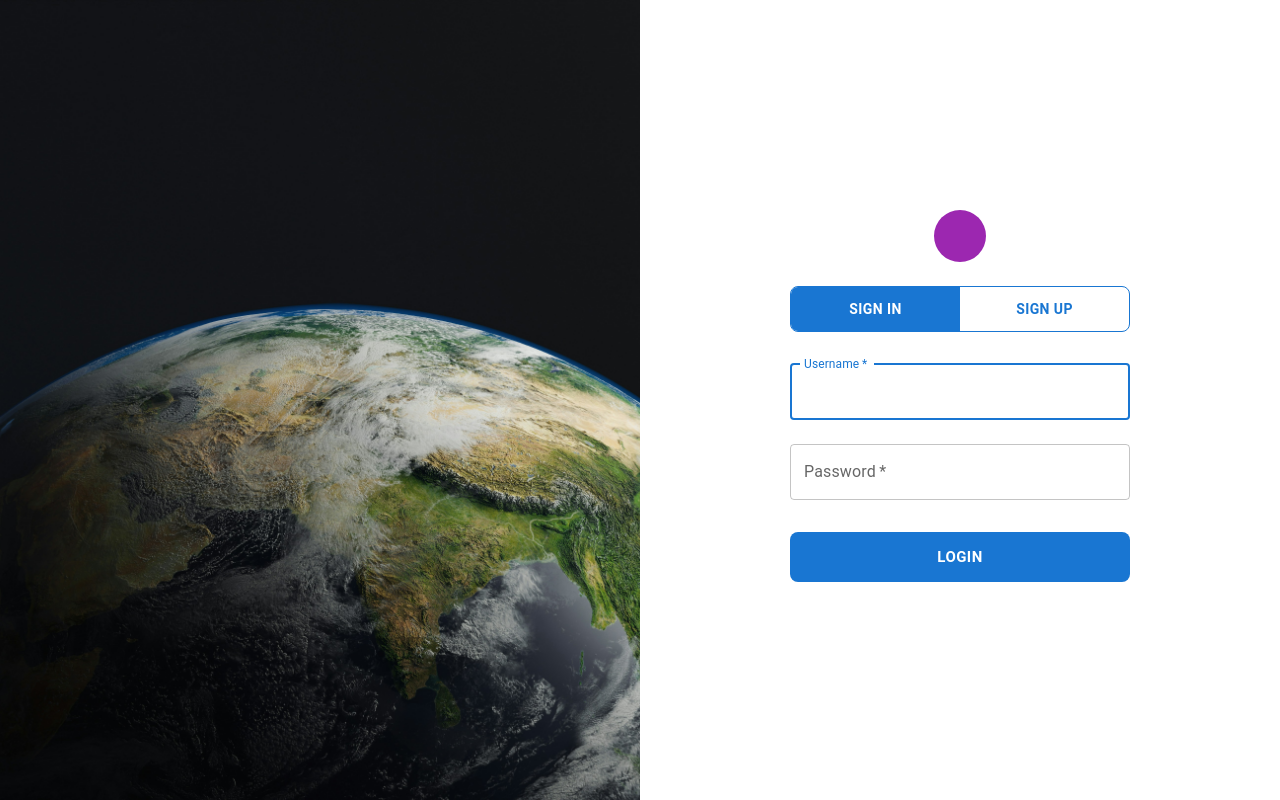
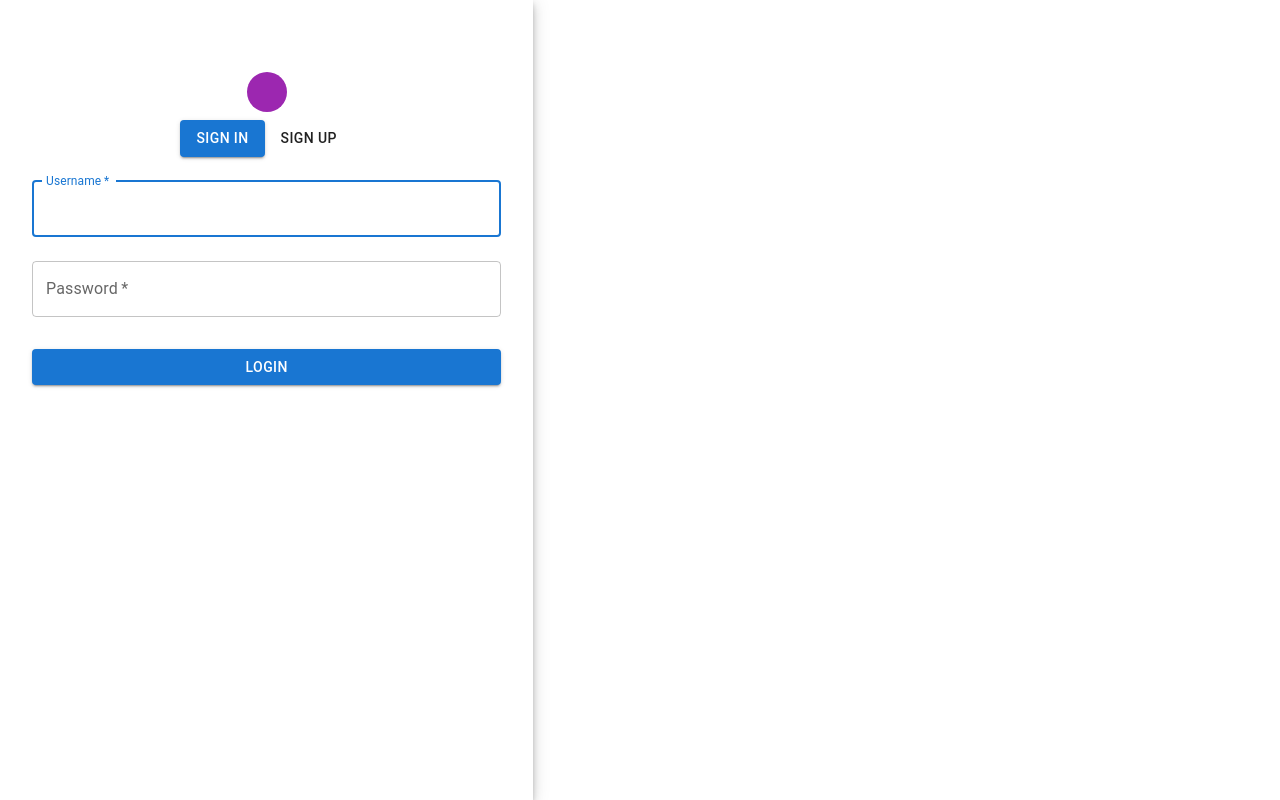
Before and after one commit to ShivamPundir2859/Stream-Meet, a React (Vite) app in the folder Front-end/vite-project/: page /auth in a window 1280 px wide. Built offline with nearby package versions, Linux system fonts and the light colour scheme; some icons are missing.

Commit message:
login and singup working correctly

```diff
--- a/Front-end/vite-project/src/App.jsx
+++ b/Front-end/vite-project/src/App.jsx
@@ -7,16 +7,18 @@ import { AuthProvider } from './contexts/AuthContext';
 function App() {
 
   return (
-    <AuthProvider>
-      <div className='App'>
-        <Router>
+
+    <div className='App'>
+      <Router>
+        <AuthProvider>
           <Routes>
-            <Route path='' element={<LandingPage/>}/>
+            <Route path='' element={<LandingPage />} />
             <Route path='/auth' element={<Authentication />} />
           </Routes>
-        </Router>
-      </div>
-    </AuthProvider>
+        </AuthProvider>
+      </Router>
+    </div>
+
   )
 }
 
--- a/Front-end/vite-project/src/pages/authentication.jsx
+++ b/Front-end/vite-project/src/pages/authentication.jsx
@@ -3,237 +3,173 @@ import Avatar from '@mui/material/Avatar';
 import Button from '@mui/material/Button';
 import CssBaseline from '@mui/material/CssBaseline';
 import TextField from '@mui/material/TextField';
+import FormControlLabel from '@mui/material/FormControlLabel';
+import Checkbox from '@mui/material/Checkbox';
+import Link from '@mui/material/Link';
 import Paper from '@mui/material/Paper';
 import Box from '@mui/material/Box';
 import Grid from '@mui/material/Grid';
 import LockOutlinedIcon from '@mui/icons-material/LockOutlined';
+import Typography from '@mui/material/Typography';
 import { createTheme, ThemeProvider } from '@mui/material/styles';
 import { AuthContext } from '../contexts/AuthContext';
 import { Snackbar } from '@mui/material';
 
+
+// TODO remove, this demo shouldn't need to reset the theme.
+
 const defaultTheme = createTheme();
 
 export default function Authentication() {
-    const [username, setUsername] = React.useState('');
-    const [password, setPassword] = React.useState('');
-    const [name, setName] = React.useState('');
-    const [error, setError] = React.useState('');
-    const [message, setMessage] = React.useState('');
+
+
+
+    const [username, setUsername] = React.useState("");
+    const [password, setPassword] = React.useState("");
+    const [name, setName] = React.useState("");
+    const [error, setError] = React.useState();
+    const [message, setMessage] = React.useState();
+
+
     const [formState, setFormState] = React.useState(0);
-    const [open, setOpen] = React.useState(false);
+
+    const [open, setOpen] = React.useState(false)
+
 
     const { handleRegister, handleLogin } = React.useContext(AuthContext);
 
-    const handleAuth = async () => {
+    let handleAuth = async () => {
         try {
-            setError('');
             if (formState === 0) {
-                await handleLogin(username, password);
-            } else {
-                const result = await handleRegister(name, username, password);
-                setName('');
-                setUsername('');
-                setPassword('');
+
+                let result = await handleLogin(username, password)
+
+            }
+            if (formState === 1) {
+                let result = await handleRegister(name, username, password);
+                console.log(result);
+                setUsername("");
                 setMessage(result);
                 setOpen(true);
-                setFormState(0);
+                setError("")
+                setFormState(0)
+                setPassword("")
             }
         } catch (err) {
-            setError(err.message || 'Something went wrong. Please try again.');
+            console.log(err);
+            let message = err?.response?.data?.message || "Something went wrong. Please try again.";
+            setError(message);
         }
-    };
+    }
 
-    const handleKeyDown = (e) => {
-        if (e.key === 'Enter') handleAuth();
-    };
 
     return (
         <ThemeProvider theme={defaultTheme}>
+            <Grid container component="main" sx={{ height: '100vh' }}>
                 <CssBaseline />
-
-            {/* Outermost wrapper — pure CSS flex, no MUI Grid breakpoint issues */}
-            <div style={{
-                display: 'flex',
-                width: '100vw',
-                height: '100vh',
-                overflow: 'hidden',
-            }}>
-
-                {/* ── Left: image panel ── */}
-                <div style={{
-                    flex: 1,
-                    position: 'relative',
-                    overflow: 'hidden',
-                    backgroundColor: '#0d1b2a',
-                }}>
-                    <img
-                        src="/loginImage.jpg"
-                        alt="background"
-                        style={{
-                            position: 'absolute',
-                            top: 0,
-                            left: 0,
-                            width: '100%',
-                            height: '100%',
-                            objectFit: 'cover',
-                            objectPosition: 'center',
+                <Grid
+                    item
+                    xs={false}
+                    sm={4}
+                    md={7}
+                    sx={{
+                        backgroundImage: 'url(https://source.unsplash.com/random?wallpapers)',
+                        backgroundRepeat: 'no-repeat',
+                        backgroundColor: (t) =>
+                            t.palette.mode === 'light' ? t.palette.grey[50] : t.palette.grey[900],
+                        backgroundSize: 'cover',
+                        backgroundPosition: 'center',
                     }}
                 />
-                </div>
-
-                {/* ── Right: form panel ── */}
-                <div style={{
-                    flex: 1,
-                    display: 'flex',
-                    alignItems: 'center',
-                    justifyContent: 'center',
-                    height: '100vh',
-                    overflowY: 'auto',
-                    backgroundColor: '#fff',
-                    boxShadow: '-4px 0 20px rgba(0,0,0,0.08)',
-                }}>
-                    <Box sx={{
-                        width: '100%',
-                        maxWidth: 420,
-                        px: 5,
-                        py: 6,
+                <Grid size={{ xs: 12, sm: 8, md: 5 }} component={Paper} elevation={6} square>
+                    <Box
+                        sx={{
+                            my: 8,
+                            mx: 4,
                             display: 'flex',
                             flexDirection: 'column',
                             alignItems: 'center',
-                    }}>
-
-                        <Avatar sx={{ m: 1, bgcolor: 'secondary.main', width: 52, height: 52 }}>
+                        }}
+                    >
+                        <Avatar sx={{ m: 1, bgcolor: 'secondary.main' }}>
                             <LockOutlinedIcon />
                         </Avatar>
 
-                        {/* Toggle */}
-                        <Box sx={{
-                            display: 'flex',
-                            mt: 2,
-                            mb: 1,
-                            borderRadius: 2,
-                            overflow: 'hidden',
-                            border: '1.5px solid #1976d2',
-                            width: '100%',
-                        }}>
-                            <Button
-                                disableElevation
-                                fullWidth
-                                onClick={() => { setFormState(0); setError(''); }}
-                                sx={{
-                                    borderRadius: 0,
-                                    py: 1.2,
-                                    fontWeight: 700,
-                                    bgcolor: formState === 0 ? '#1976d2' : 'transparent',
-                                    color: formState === 0 ? '#fff' : '#1976d2',
-                                    '&:hover': {
-                                        bgcolor: formState === 0 ? '#1565c0' : 'rgba(25,118,210,0.08)',
-                                    },
-                                }}
-                            >
+
+                        <div>
+                            <Button variant={formState === 0 ? "contained" : ""} onClick={() => { setFormState(0) }}>
                                 Sign In
                             </Button>
-                            <Button
-                                disableElevation
-                                fullWidth
-                                onClick={() => { setFormState(1); setError(''); }}
-                                sx={{
-                                    borderRadius: 0,
-                                    py: 1.2,
-                                    fontWeight: 700,
-                                    bgcolor: formState === 1 ? '#1976d2' : 'transparent',
-                                    color: formState === 1 ? '#fff' : '#1976d2',
-                                    '&:hover': {
-                                        bgcolor: formState === 1 ? '#1565c0' : 'rgba(25,118,210,0.08)',
-                                    },
-                                }}
-                            >
+                            <Button variant={formState === 1 ? "contained" : ""} onClick={() => { setFormState(1) }}>
                                 Sign Up
                             </Button>
-                        </Box>
+                        </div>
 
-                        {/* Fields */}
-                        <Box sx={{ mt: 1, width: '100%' }} onKeyDown={handleKeyDown}>
-                            {formState === 1 && (
-                                <TextField
+                        <Box component="form" noValidate sx={{ mt: 1 }}>
+                            {formState === 1 ? <TextField
                                 margin="normal"
                                 required
                                 fullWidth
+                                id="username"
                                 label="Full Name"
+                                name="username"
                                 value={name}
                                 autoFocus
                                 onChange={(e) => setName(e.target.value)}
-                                />
-                            )}
+                            /> : <></>}
 
                             <TextField
                                 margin="normal"
                                 required
                                 fullWidth
+                                id="username"
                                 label="Username"
+                                name="username"
                                 value={username}
-                                autoFocus={formState === 0}
+                                autoFocus
                                 onChange={(e) => setUsername(e.target.value)}
+
                             />
-
                             <TextField
                                 margin="normal"
                                 required
                                 fullWidth
+                                name="password"
                                 label="Password"
+                                value={password}
                                 type="password"
-                                value={password}
                                 onChange={(e) => setPassword(e.target.value)}
+
+                                id="password"
                             />
 
-                            {error && (
-                                <Box sx={{
-                                    mt: 1, px: 2, py: 1,
-                                    bgcolor: '#fff3f3',
-                                    border: '1px solid #f5c2c2',
-                                    borderRadius: 1,
-                                }}>
-                                    <p style={{ color: '#c0392b', margin: 0, fontSize: 14 }}>{error}</p>
-                                </Box>
-                            )}
+                            <p style={{ color: "red" }}>{error}</p>
 
                             <Button
                                 type="button"
                                 fullWidth
                                 variant="contained"
-                                size="large"
-                                disableElevation
-                                sx={{
-                                    mt: 3,
-                                    mb: 2,
-                                    py: 1.5,
-                                    fontWeight: 700,
-                                    fontSize: 15,
-                                    borderRadius: 2,
-                                    bgcolor: '#1976d2',
-                                    '&:hover': { bgcolor: '#1565c0' },
-                                }}
+                                sx={{ mt: 3, mb: 2 }}
                                 onClick={handleAuth}
                             >
-                                {formState === 0 ? 'Login' : 'Register'}
+                                {formState === 0 ? "Login " : "Register"}
                             </Button>
+
                         </Box>
                     </Box>
-                </div>
-            </div>
+                </Grid>
+            </Grid>
 
             <Snackbar
+
                 open={open}
                 autoHideDuration={4000}
-                onClose={() => setOpen(false)}
                 message={message}
-                anchorOrigin={{ vertical: 'bottom', horizontal: 'center' }}
             />
+
         </ThemeProvider>
     );
 }
-
-
 
 
 
@@ -247,12 +183,10 @@ export default function Authentication() {
 // import Button from '@mui/material/Button';
 // import CssBaseline from '@mui/material/CssBaseline';
 // import TextField from '@mui/material/TextField';
-// import Link from '@mui/material/Link';
 // import Paper from '@mui/material/Paper';
 // import Box from '@mui/material/Box';
 // import Grid from '@mui/material/Grid';
 // import LockOutlinedIcon from '@mui/icons-material/LockOutlined';
-// import Typography from '@mui/material/Typography';
 // import { createTheme, ThemeProvider } from '@mui/material/styles';
 // import { AuthContext } from '../contexts/AuthContext';
 // import { Snackbar } from '@mui/material';
@@ -267,100 +201,139 @@ export default function Authentication() {
 //     const [message, setMessage] = React.useState('');
 //     const [formState, setFormState] = React.useState(0);
 //     const [open, setOpen] = React.useState(false);
+
 //     const { handleRegister, handleLogin } = React.useContext(AuthContext);
 
 //     const handleAuth = async () => {
 //         try {
+//             setError('');
 //             if (formState === 0) {
 //                 await handleLogin(username, password);
-//             }
-//             if (formState === 1) {
+//             } else {
 //                 const result = await handleRegister(name, username, password);
+//                 setName('');
 //                 setUsername('');
 //                 setPassword('');
-//                 setName('');
 //                 setMessage(result);
 //                 setOpen(true);
-//                 setError('');
 //                 setFormState(0);
 //             }
 //         } catch (err) {
-//             console.log(err);
-//             setError(err.message);  // ✅ fixed: was err.response.data.message
+//             setError(err.message || 'Something went wrong. Please try again.');
 //         }
+//     };
+
+//     const handleKeyDown = (e) => {
+//         if (e.key === 'Enter') handleAuth();
 //     };
 
 //     return (
 //         <ThemeProvider theme={defaultTheme}>
-//             <Grid container component="main" sx={{ height: '100vh' }}>  {/* ✅ fixed */}
-//                 <CssBaseline />
+//             <CssBaseline />
 
-//                 {/* Left image panel */}
-//                 <Grid
-//                     item
-//                     xs={false}
-//                     md={6}
-//                     sx={{
-//                         position: 'relative',
-//                         overflow: 'hidden',
-//                         display: { xs: 'none', md: 'block' },  // ✅ hidden on mobile
-//                     }}
-//                 >
-//                     <Box
-//                         component="img"
+//             {/* Outermost wrapper — pure CSS flex, no MUI Grid breakpoint issues */}
+//             <div style={{
+//                 display: 'flex',
+//                 width: '100vw',
+//                 height: '100vh',
+//                 overflow: 'hidden',
+//             }}>
+
+//                 {/* ── Left: image panel ── */}
+//                 <div style={{
+//                     flex: 1,
+//                     position: 'relative',
+//                     overflow: 'hidden',
+//                     backgroundColor: '#0d1b2a',
+//                 }}>
+//                     <img
 //                         src="/loginImage.jpg"
-//                         alt="Login illustration"
-//                         sx={{
-//                             position: 'absolute',  // ✅ fixed: prevents overflow
+//                         alt="background"
+//                         style={{
+//                             position: 'absolute',
 //                             top: 0,
 //                             left: 0,
 //                             width: '100%',
 //                             height: '100%',
 //                             objectFit: 'cover',
+//                             objectPosition: 'center',
 //                         }}
 //                     />
-//                 </Grid>
+//                 </div>
 
-//                 {/* Right form panel */}
-//                 <Grid
-//                     item
-//                     xs={12}
-//                     md={6}
-//                     component={Paper}
-//                     elevation={6}
-//                     square
-//                     sx={{ display: 'flex', alignItems: 'center', justifyContent: 'center' }}
-//                 >
-//                     <Box
-//                         sx={{
-//                             width: '100%',
-//                             maxWidth: 440,
-//                             py: 8,
-//                             px: 4,
-//                             display: 'flex',
-//                             flexDirection: 'column',
-//                             alignItems: 'center',
-//                         }}
-//                     >
-//                         <Avatar sx={{ m: 1, bgcolor: 'secondary.main' }}>
+//                 {/* ── Right: form panel ── */}
+//                 <div style={{
+//                     flex: 1,
+//                     display: 'flex',
+//                     alignItems: 'center',
+//                     justifyContent: 'center',
+//                     height: '100vh',
+//                     overflowY: 'auto',
+//                     backgroundColor: '#fff',
+//                     boxShadow: '-4px 0 20px rgba(0,0,0,0.08)',
+//                 }}>
+//                     <Box sx={{
+//                         width: '100%',
+//                         maxWidth: 420,
+//                         px: 5,
+//                         py: 6,
+//                         display: 'flex',
+//                         flexDirection: 'column',
+//                         alignItems: 'center',
+//                     }}>
+
+//                         <Avatar sx={{ m: 1, bgcolor: 'secondary.main', width: 52, height: 52 }}>
 //                             <LockOutlinedIcon />
 //                         </Avatar>
-//                         <div>
+
+//                         {/* Toggle */}
+//                         <Box sx={{
+//                             display: 'flex',
+//                             mt: 2,
+//                             mb: 1,
+//                             borderRadius: 2,
+//                             overflow: 'hidden',
+//                             border: '1.5px solid #1976d2',
+//                             width: '100%',
+//                         }}>
 //                             <Button
-//                                 variant={formState === 0 ? 'contained' : 'outlined'}
-//                                 onClick={() => setFormState(0)}
+//                                 disableElevation
+//                                 fullWidth
+//                                 onClick={() => { setFormState(0); setError(''); }}
+//                                 sx={{
+//                                     borderRadius: 0,
+//                                     py: 1.2,
+//                                     fontWeight: 700,
+//                                     bgcolor: formState === 0 ? '#1976d2' : 'transparent',
+//                                     color: formState === 0 ? '#fff' : '#1976d2',
+//                                     '&:hover': {
+//                                         bgcolor: formState === 0 ? '#1565c0' : 'rgba(25,118,210,0.08)',
+//                                     },
+//                                 }}
 //                             >
 //                                 Sign In
 //                             </Button>
 //                             <Button
-//                                 variant={formState === 1 ? 'contained' : 'outlined'}
-//                                 onClick={() => setFormState(1)}
-//                                 sx={{ ml: 1 }}
+//                                 disableElevation
+//                                 fullWidth
+//                                 onClick={() => { setFormState(1); setError(''); }}
+//                                 sx={{
+//                                     borderRadius: 0,
+//                                     py: 1.2,
+//                                     fontWeight: 700,
+//                                     bgcolor: formState === 1 ? '#1976d2' : 'transparent',
+//                                     color: formState === 1 ? '#fff' : '#1976d2',
+//                                     '&:hover': {
+//                                         bgcolor: formState === 1 ? '#1565c0' : 'rgba(25,118,210,0.08)',
+//                                     },
+//                                 }}
 //                             >
 //                                 Sign Up
 //                             </Button>
-//                         </div>
-//                         <Box component="form" noValidate sx={{ mt: 1, width: '100%' }}>
+//                         </Box>
+
+//                         {/* Fields */}
+//                         <Box sx={{ mt: 1, width: '100%' }} onKeyDown={handleKeyDown}>
 //                             {formState === 1 && (
 //                                 <TextField
 //                                     margin="normal"
@@ -372,6 +345,7 @@ export default function Authentication() {
 //                                     onChange={(e) => setName(e.target.value)}
 //                                 />
 //                             )}
+
 //                             <TextField
 //                                 margin="normal"
 //                                 required
@@ -381,6 +355,7 @@ export default function Authentication() {
 //                                 autoFocus={formState === 0}
 //                                 onChange={(e) => setUsername(e.target.value)}
 //                             />
+
 //                             <TextField
 //                                 margin="normal"
 //                                 required
@@ -390,25 +365,49 @@ export default function Authentication() {
 //                                 value={password}
 //                                 onChange={(e) => setPassword(e.target.value)}
 //                             />
-//                             {error && <p style={{ color: 'red', margin: '4px 0' }}>{error}</p>}
+
+//                             {error && (
+//                                 <Box sx={{
+//                                     mt: 1, px: 2, py: 1,
+//                                     bgcolor: '#fff3f3',
+//                                     border: '1px solid #f5c2c2',
+//                                     borderRadius: 1,
+//                                 }}>
+//                                     <p style={{ color: '#c0392b', margin: 0, fontSize: 14 }}>{error}</p>
+//                                 </Box>
+//                             )}
+
 //                             <Button
 //                                 type="button"
 //                                 fullWidth
 //                                 variant="contained"
-//                                 sx={{ mt: 3, mb: 2 }}
+//                                 size="large"
+//                                 disableElevation
+//                                 sx={{
+//                                     mt: 3,
+//                                     mb: 2,
+//                                     py: 1.5,
+//                                     fontWeight: 700,
+//                                     fontSize: 15,
+//                                     borderRadius: 2,
+//                                     bgcolor: '#1976d2',
+//                                     '&:hover': { bgcolor: '#1565c0' },
+//                                 }}
 //                                 onClick={handleAuth}
 //                             >
 //                                 {formState === 0 ? 'Login' : 'Register'}
 //                             </Button>
 //                         </Box>
 //                     </Box>
-//                 </Grid>
-//             </Grid>
+//                 </div>
+//             </div>
+
 //             <Snackbar
 //                 open={open}
 //                 autoHideDuration={4000}
 //                 onClose={() => setOpen(false)}
 //                 message={message}
+//                 anchorOrigin={{ vertical: 'bottom', horizontal: 'center' }}
 //             />
 //         </ThemeProvider>
 //     );
```
Also changed, not shown: Front-end/vite-project/src/contexts/AuthContext.jsx (+101 -43 lines). Lines whose indentation alone changed are shown as unchanged.
